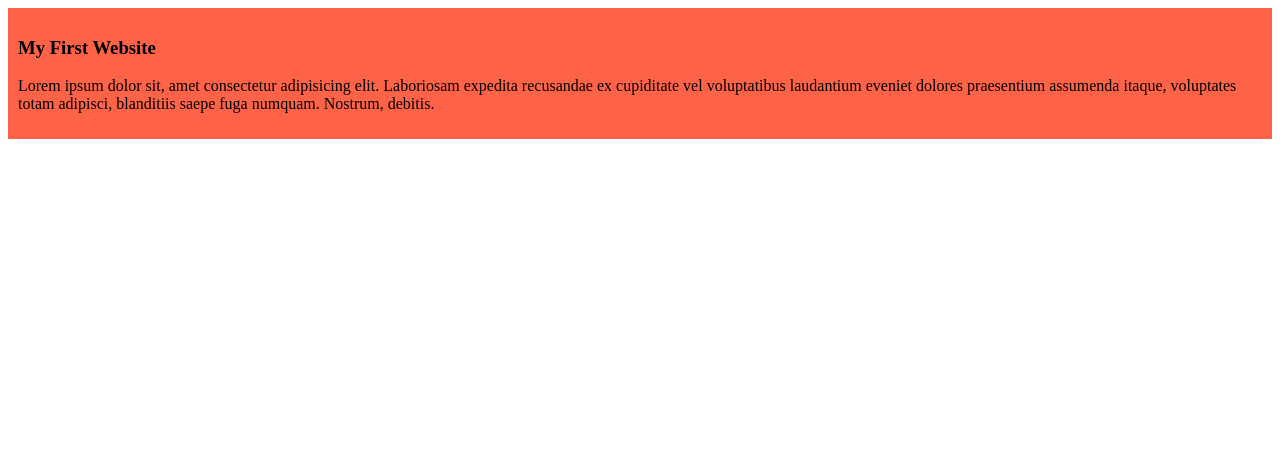
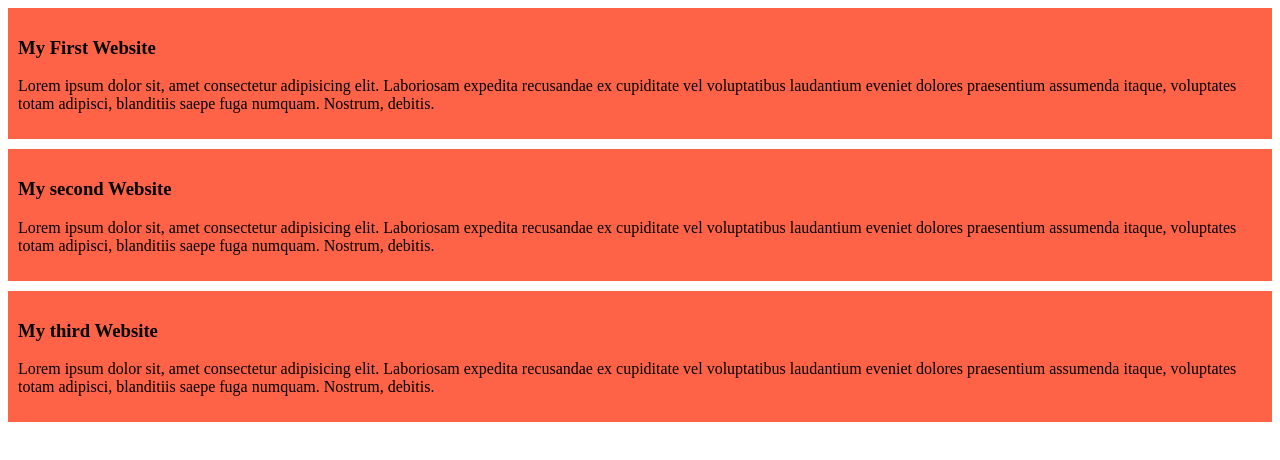
Before and after one commit to Jubayer8999/my-shelly-coop-repo, a plain HTML site: page index.html in a window 1280 px wide. Drawn offline with Linux system fonts and the light colour scheme.

Commit message:
added the second and third blog

```diff
--- a/design/design.css
+++ b/design/design.css
@@ -1,4 +1,5 @@
 div{
     background-color: tomato;
     padding: 10px;
+    margin-bottom: 10px;
 }
--- a/index.html
+++ b/index.html
@@ -12,5 +12,15 @@
         <p>Lorem ipsum dolor sit, amet consectetur adipisicing elit. Laboriosam expedita recusandae ex cupiditate vel voluptatibus laudantium eveniet dolores praesentium assumenda itaque, voluptates totam adipisci, blanditiis saepe fuga numquam. Nostrum, debitis.</p>
     </div>
 
+    <div>
+        <h3>My second Website</h3>
+        <p>Lorem ipsum dolor sit, amet consectetur adipisicing elit. Laboriosam expedita recusandae ex cupiditate vel voluptatibus laudantium eveniet dolores praesentium assumenda itaque, voluptates totam adipisci, blanditiis saepe fuga numquam. Nostrum, debitis.</p>
+    </div>
+
+    <div>
+        <h3>My third Website</h3>
+        <p>Lorem ipsum dolor sit, amet consectetur adipisicing elit. Laboriosam expedita recusandae ex cupiditate vel voluptatibus laudantium eveniet dolores praesentium assumenda itaque, voluptates totam adipisci, blanditiis saepe fuga numquam. Nostrum, debitis.</p>
+    </div>
+
 </body>
 </html>
```
